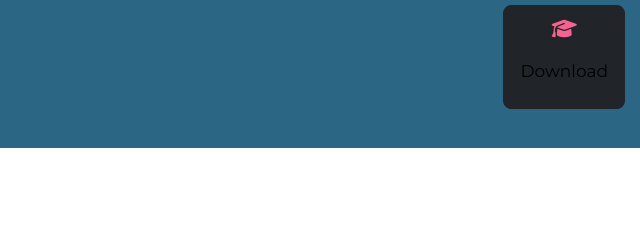
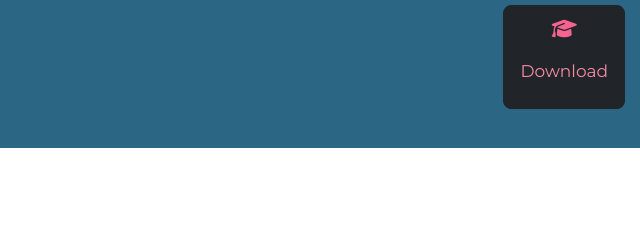
Before and after one commit to Anuscka/adportfolio, a plain HTML site: page index.html in a window 1280 px wide. Shown: the part 3392-3621 px from the top of the page, 0-640 px from the left. Drawn offline with nearby package versions, Linux system fonts and the light colour scheme.

Commit message:
button change

```diff
--- a/index.html
+++ b/index.html
@@ -333,7 +333,7 @@
   <section id="downloads">
 
     <h3 class="downloads-text">Download my diplomas</h3>
-    <button class="btn btn-dark btn-lg download-buttons-bottom" onclick="location.href='documents/Diploma Graphic Design.pdf';"><i class="fa fa-graduation-cap" aria-hidden="true"></i><p>Download</p></button>
+    <button class="btn btn-dark btn-lg download-buttons-bottom" onclick="location.href='documents/Diploma Graphic Design.pdf';"><i class="fa fa-graduation-cap" aria-hidden="true"></i><p class="dark">Download</p></button>
     <button class="btn btn-light btn-lg download-buttons-bottom" onclick="location.href='documents/Diploma HR.pdf';"><i class="fa fa-graduation-cap" aria-hidden="true"></i><p>Download</p></button>
 
   </section>
```
